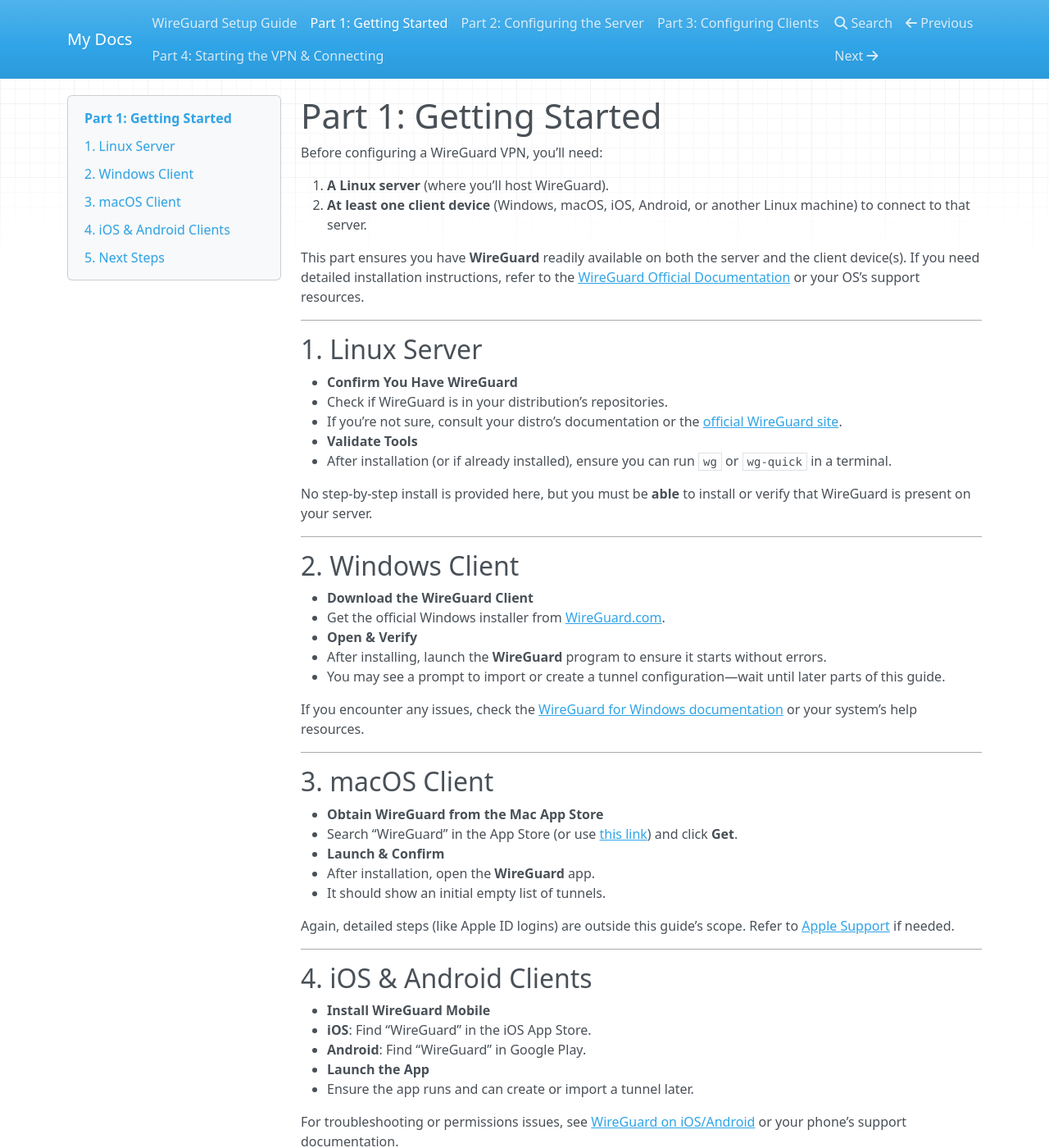
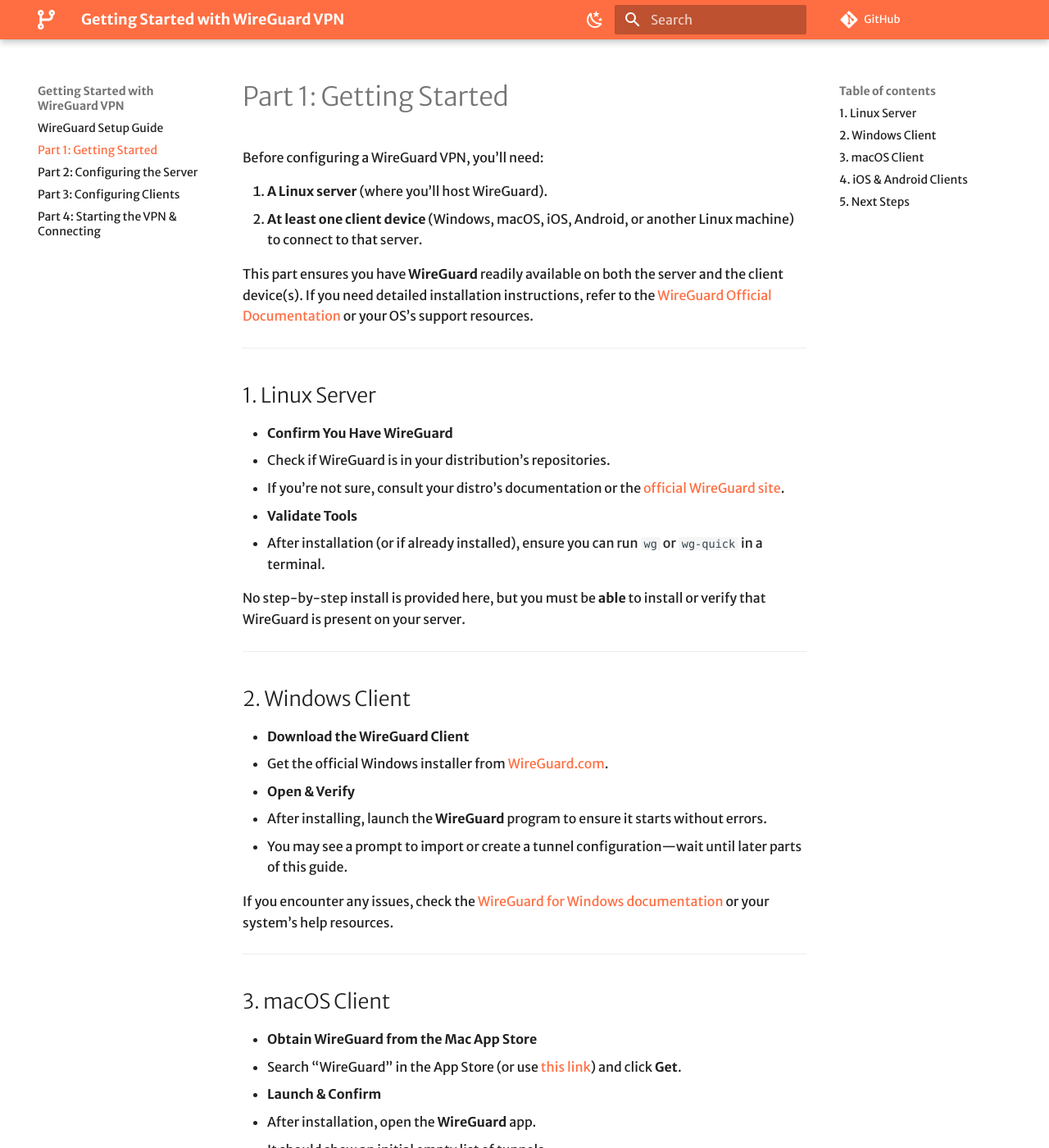
Before and after one commit to cghuisunshine/wiregurad_setup, an MkDocs documentation site: the page built from docs/part1.md, in a window 1280 px wide and 1400 px high. Shown: the whole window at 82% size. Built offline with MkDocs 1.6.1 and Material for MkDocs 9.7.7, drawn with Linux system fonts in a browser that asks for light colours; nearby versions of some CDN libraries; some web fonts are replaced; comment, search, counter and statistics services are not loaded; some of the changed text lies outside the part shown.

Commit message:
Update mkdocs.yml file

```diff
--- a/mkdocs.yml
+++ b/mkdocs.yml
@@ -1 +1,71 @@
-site_name: My Docs
+site_name: Getting Started with WireGuard VPN
+site_url: "https://cghuisunshine.github.io/wiregurad_setup/"
+repo_url: "ttps://github.com/cghuisunshine/wiregurad_setup.git"
+theme:
+  name: material
+  font:
+    text: Merriweather Sans
+    code: Red Hat Mono
+  icon:
+    logo: fontawesome/solid/code-branch
+  favicon: assets/images/code-branch-solid.svg
+  features:
+    - navigation.footer
+    - content.code.copy
+  palette:
+    # Dark Mode
+    - media: "(prefers-color-scheme: dark)"
+      scheme: slate
+      toggle:
+        icon: material/weather-sunny
+        name: Dark mode
+      primary: deep purple
+      accent: yellow
+
+    # Light Mode
+    - media: "(prefers-color-scheme: light)"
+      scheme: default
+      toggle:
+        icon: material/weather-night
+        name: Light mode
+      primary: deep orange
+      accent: blue
+# nav:
+#   - Home: index.md
+#   - Introduction to Git: set-1-intro-git.md
+#   - Installation:
+#       - Windows: set-2a-windows.md
+#       - macOS: set-2b-macOS.md
+#       - Linux: set-2c-linux.md
+#   - Basic Git Commands: set-3-basic-git-commands.md
+#   - Introduction to GitHub: set-4-intro-github.md
+#   - GitHub Setup: set-5-basic-github.md
+#   - Troubleshooting: troubleshooting.md
+#   - Glossary: glossary.md
+
+markdown_extensions:
+  - attr_list
+  - pymdownx.emoji:
+      emoji_index: !!python/name:material.extensions.emoji.twemoji
+      emoji_generator: !!python/name:material.extensions.emoji.to_svg
+  - pymdownx.highlight:
+      anchor_linenums: true
+      line_spans: __span
+      pygments_lang_class: true
+  - pymdownx.inlinehilite
+  - pymdownx.snippets
+  - pymdownx.superfences:
+      custom_fences:
+        - name: mermaid
+          class: mermaid
+          format: !!python/name:pymdownx.superfences.fence_code_format
+  - pymdownx.tabbed:
+      alternate_style: true
+  - admonition
+  - pymdownx.details
+  - tables
+
+extra_css:
+  - assets/style.css
+
+copyright: Copyright &copy; - 2025 Peter Chen & Ryan Bow
```
